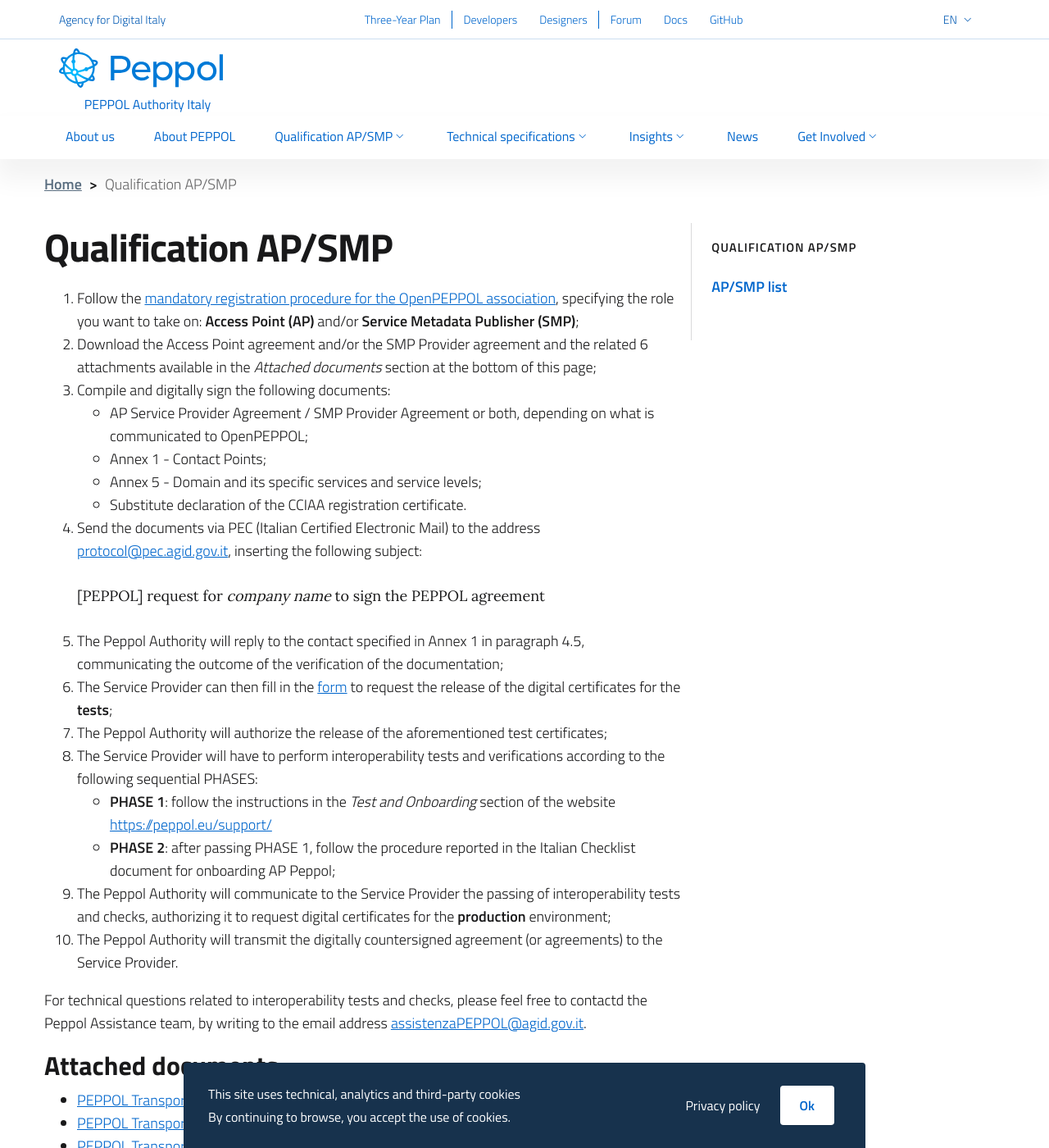
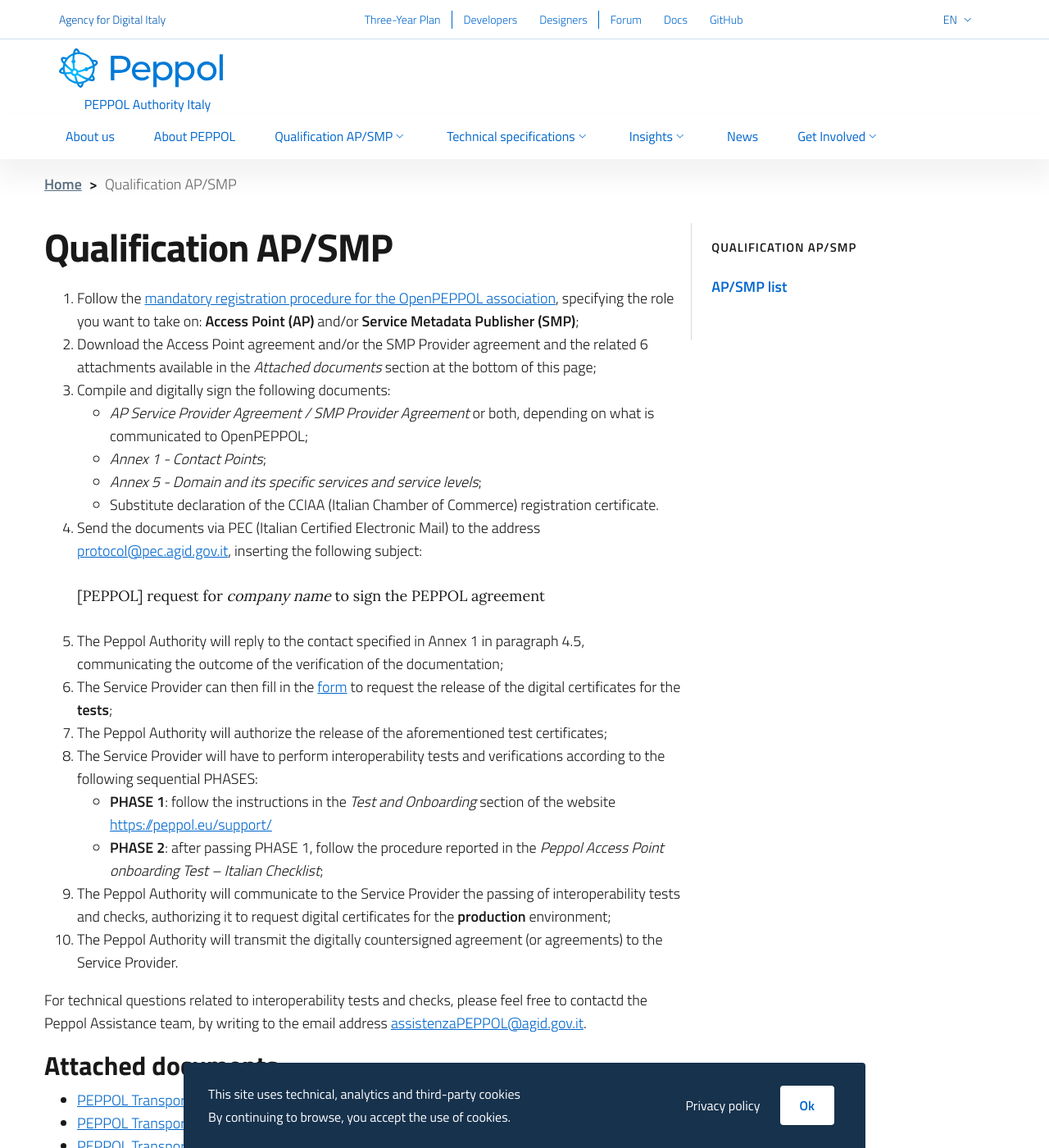
Before and after one commit to realeroberto/peppol.agid.gov.it, a Jekyll site: the page built from en/qualification-ap-smp/index.md, in a window 1280 px wide and 1400 px high. Shown: the whole window at 82% size. Built offline with Jekyll 4.4.1, drawn with Linux system fonts in a browser that asks for light colours.

Commit message:
Check document list

```diff
--- a/en/qualification-ap-smp/index.md
+++ b/en/qualification-ap-smp/index.md
@@ -10,10 +10,10 @@
 1. Follow the [mandatory registration procedure for the OpenPEPPOL association](https://peppol.eu/get-involved/join-openpeppol), specifying the role you want to take on: **Access Point (AP)** and/or **Service Metadata Publisher (SMP)**;
 2. Download the Access Point agreement and/or the SMP Provider agreement and the related 6 attachments available in the *Attached documents* section at the bottom of this page;
 3. Compile and digitally sign the following documents:
-    - AP Service Provider Agreement / SMP Provider Agreement or both, depending on what is communicated to OpenPEPPOL;
-    - Annex 1 - Contact Points;
-    - Annex 5 - Domain and its specific services and service levels;
-    - Substitute declaration of the CCIAA registration certificate.
+    - _AP Service Provider Agreement / SMP Provider Agreement_ or both, depending on what is communicated to OpenPEPPOL;
+    - _Annex 1 - Contact Points_;
+    - _Annex 5 - Domain and its specific services and service levels_;
+    - Substitute declaration of the CCIAA (Italian Chamber of Commerce) registration certificate.
 4. Send the documents via PEC (Italian Certified Electronic Mail) to the address [protocol@pec.agid.gov.it](mailto:protocollo@pec.agid.gov.it), inserting the following subject:
 > [PEPPOL] request for *company name* to sign the PEPPOL agreement
 5. The Peppol Authority will reply to the contact specified in Annex 1 in paragraph 4.5, communicating the outcome of the verification of the documentation;
@@ -21,7 +21,7 @@
 7. The Peppol Authority will authorize the release of the aforementioned test certificates;
 8. The Service Provider will have to perform interoperability tests and verifications according to the following sequential PHASES:
     - **PHASE 1**: follow the instructions in the *Test and Onboarding* section of the website [https://peppol.eu/support/](https://peppol.eu/support/)
-    - **PHASE 2**: after passing PHASE 1, follow the procedure reported in the Italian Checklist document for onboarding AP Peppol;
+    - **PHASE 2**: after passing PHASE 1, follow the procedure reported in the _Peppol Access Point onboarding Test – Italian Checklist_;
 9. The Peppol Authority will communicate to the Service Provider the passing of interoperability tests and checks, authorizing it to request digital certificates for the **production** environment;
 10. The Peppol Authority will transmit the digitally countersigned agreement (or agreements) to the Service Provider.
 
```
